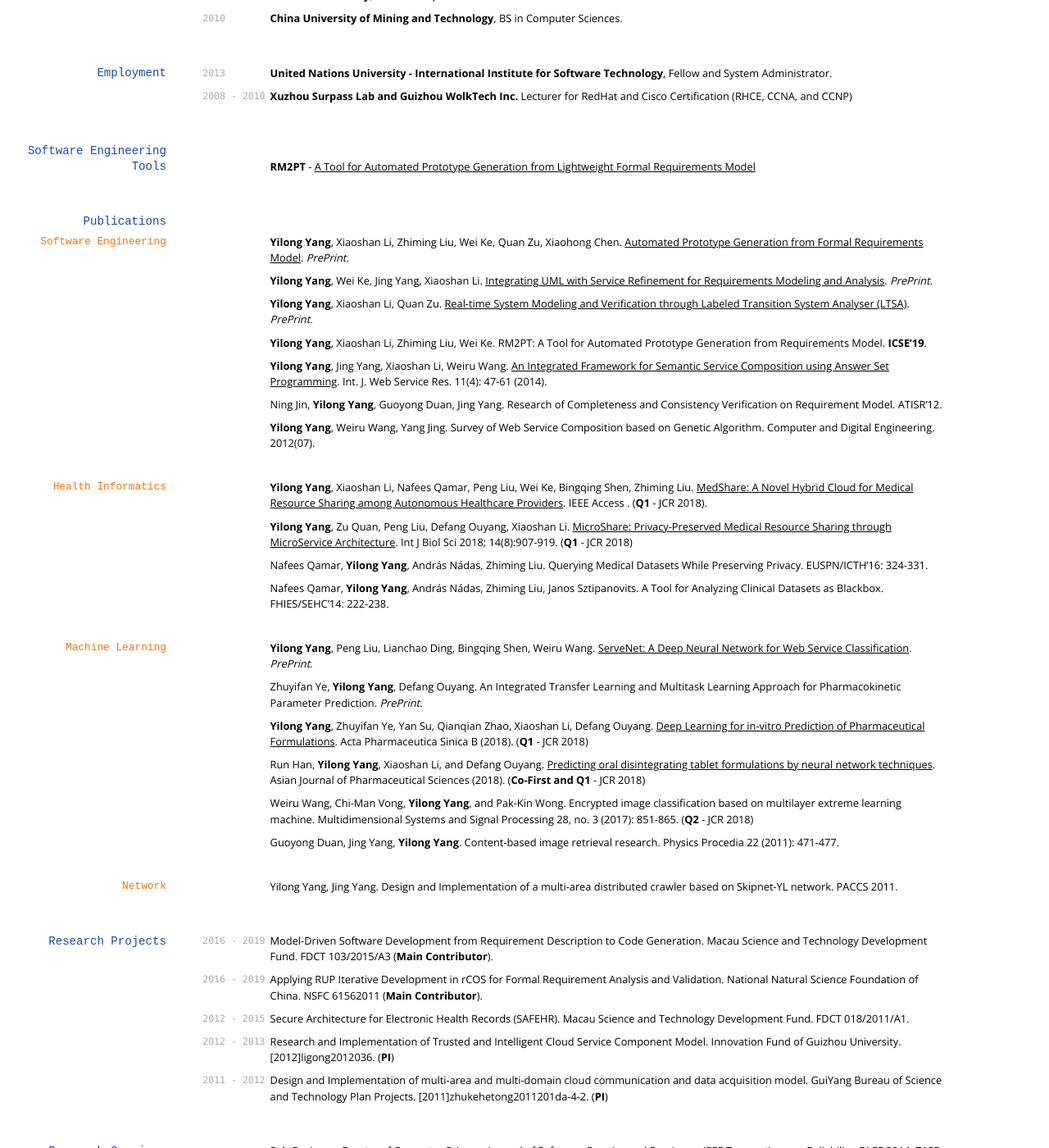
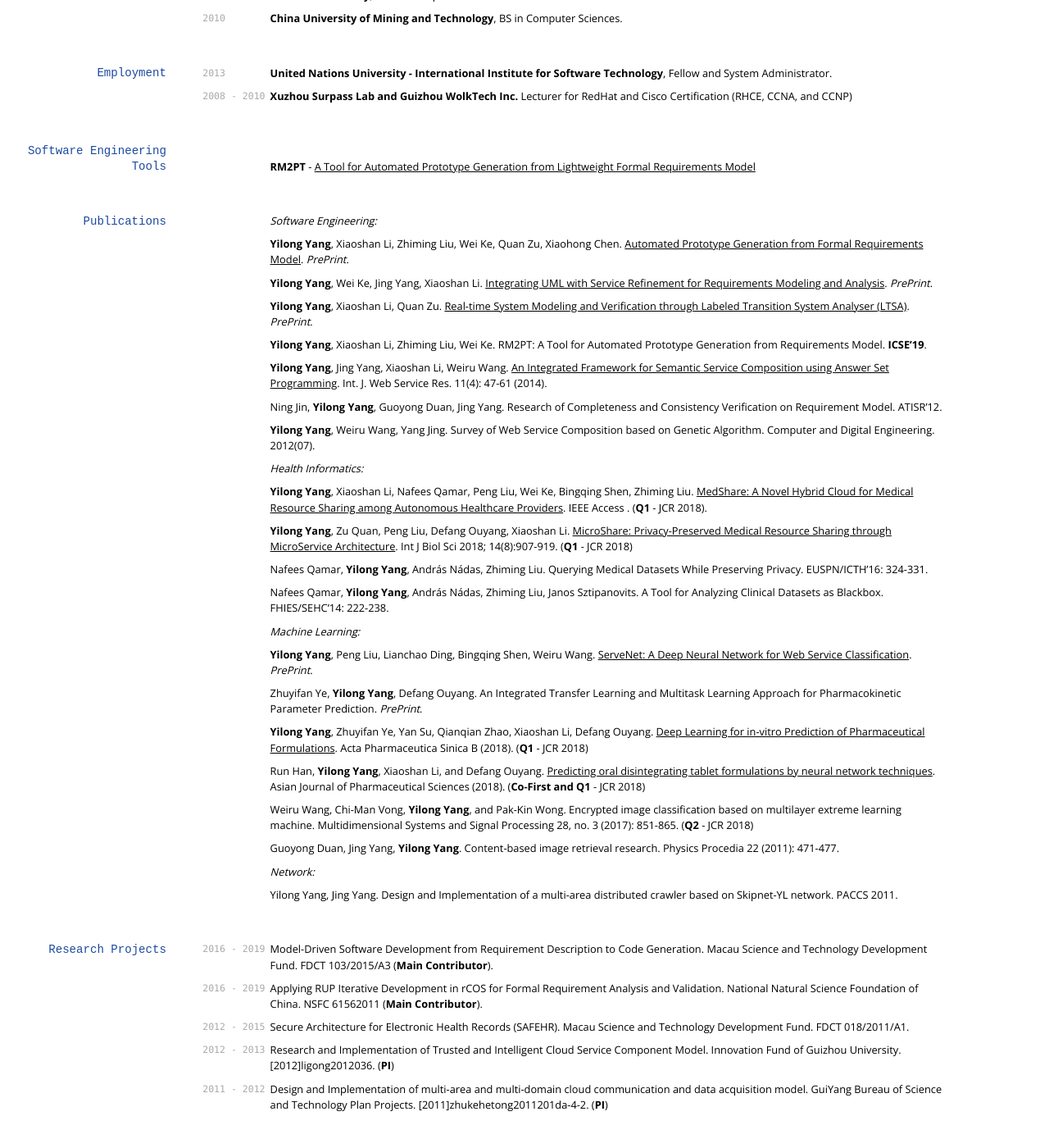
Before and after one commit to yylonly/yylonly.github.io, a Jekyll site: the page built from index.md, in a window 1280 px wide and 1400 px high, scrolled down 346 px. Shown: the whole window at 82% size. Built offline with Jekyll 4.4.1, drawn with Linux system fonts in a browser that asks for light colours; nearby versions of some CDN libraries; some web fonts are replaced.

Commit message:
update with ICSE

```diff
--- a/index.md
+++ b/index.md
@@ -41,7 +41,7 @@
 
 ## Publications
 
-### Software Engineering
+*Software Engineering:*
 
 **Yilong Yang**, Xiaoshan Li, Zhiming Liu, Wei Ke, Quan Zu, Xiaohong Chen. [Automated Prototype Generation from Formal Requirements Model](https://www.researchgate.net/publication/327392292_Automated_Prototype_Generation_from_Formal_Requirements_Model). *PrePrint*.
 
@@ -57,7 +57,7 @@
 
 **Yilong Yang**, Weiru Wang, Yang Jing. Survey of Web Service Composition based on Genetic Algorithm. Computer and Digital Engineering. 2012(07).
 
-### Health Informatics
+*Health Informatics:*
 
 **Yilong Yang**, Xiaoshan Li, Nafees Qamar, Peng Liu, Wei Ke, Bingqing Shen, Zhiming Liu. [MedShare: A Novel Hybrid Cloud for Medical Resource Sharing among Autonomous Healthcare Providers](https://www.researchgate.net/publication/327027574_MedShare_A_Novel_Hybrid_Cloud_for_Medical_Resource_Sharing_among_Autonomous_Healthcare_Providers). IEEE Access . (**Q1** - JCR 2018).
 
@@ -67,7 +67,7 @@
 
 Nafees Qamar, **Yilong Yang**, András Nádas, Zhiming Liu, Janos Sztipanovits. A Tool for Analyzing Clinical Datasets as Blackbox. FHIES/SEHC'14: 222-238.
 
-### Machine Learning
+*Machine Learning:*
 
 **Yilong Yang**, Peng Liu, Lianchao Ding, Bingqing Shen, Weiru Wang. [ServeNet: A Deep Neural Network for Web Service Classification](https://www.researchgate.net/publication/325778290_ServeNet_A_Deep_Neural_Network_for_Web_Service_Classification). *PrePrint*.
 
@@ -81,7 +81,7 @@
 
 Guoyong Duan, Jing Yang, **Yilong Yang**. Content-based image retrieval research. Physics Procedia 22 (2011): 471-477.
 
-### Network
+*Network:*
 
 Yilong Yang, Jing Yang. Design and Implementation of a multi-area distributed crawler based on Skipnet-YL network. PACCS 2011.
 
```
